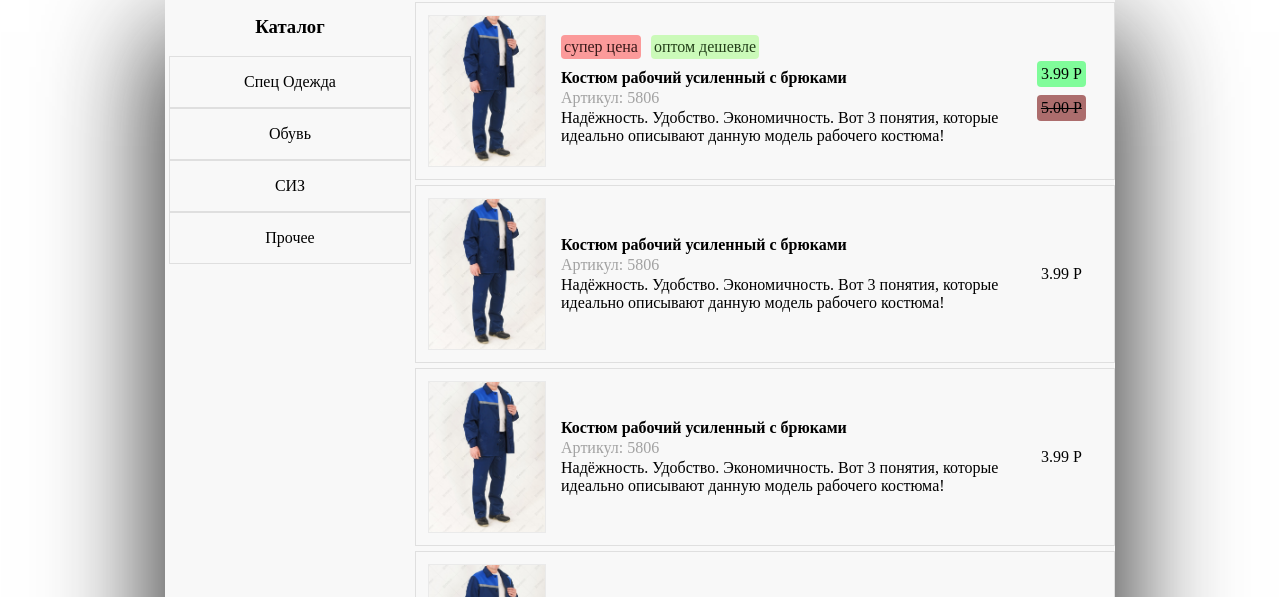
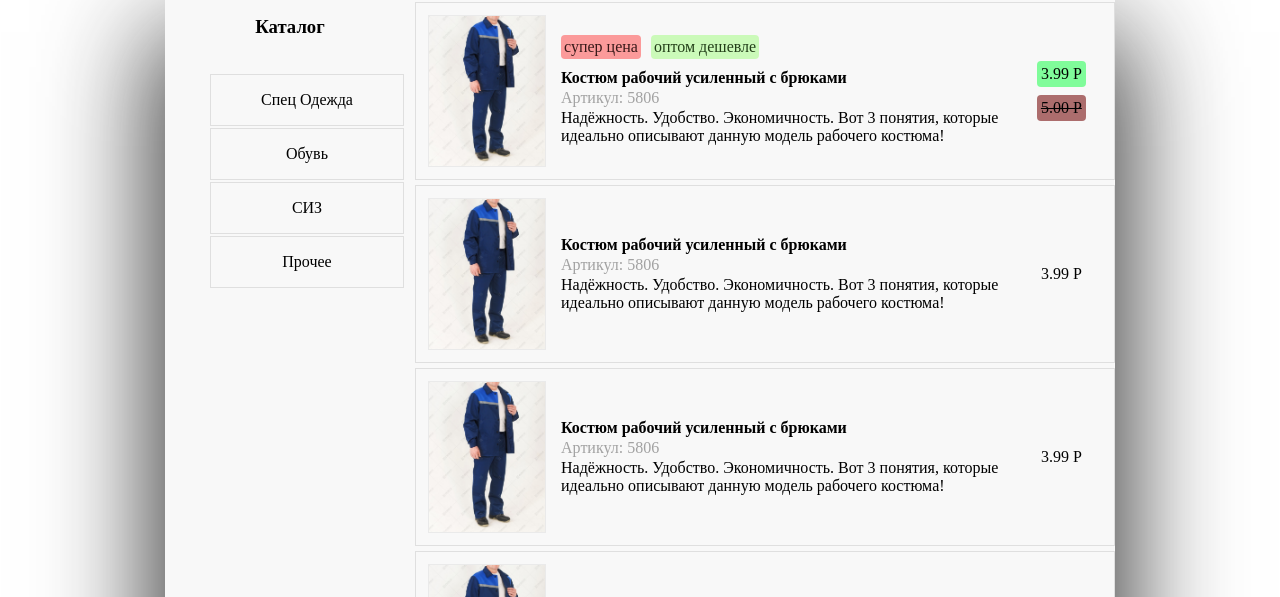
Before and after one commit to NiRGEsFY/SpecProfStyle, a plain HTML site: page Source/Page/catalog.html in a window 1280 px wide. Shown: the part 153-750 px from the top of the page. Drawn offline with Linux system fonts and the light colour scheme.

Commit message:
night fix

```diff
--- a/Source/CSS/catalog.css
+++ b/Source/CSS/catalog.css
@@ -21,6 +21,9 @@
 #catalogContext{
     width: 700px;
 }
+#categoryList{
+    width: 80%;
+}
 .category{
     width: 96%;
     height: 50px;
@@ -28,6 +31,12 @@
     justify-content: center;
     align-items: center;
     border: 1px solid #dadadacb;
+    background-color: none;
+    margin: 2px 0px 2px 0px;
+}
+.category:hover{
+    background-color: #dadadacb;
+    transition: 0.4s;
 }
 .catalogItemImg{
     border: 1px solid #dadada7c;
--- a/Source/Page/catalog.html
+++ b/Source/Page/catalog.html
@@ -137,18 +137,20 @@
                             Каталог
                         </h3>
                     </div>
-                    <div class="category">
-                        Спец Одежда
-                    </div>
-                    <div class="category">
-                        Обувь
-                    </div>
-                    <div class="category">
-                        СИЗ
-                    </div>
-                    <div class="category">
-                        Прочее
-                    </div>
+                    <ul id="categoryList">
+                        <li class="category">
+                            Спец Одежда
+                        </li>
+                        <li class="category">
+                            Обувь
+                        </li>
+                        <li class="category">
+                            СИЗ
+                        </li>
+                        <li class="category">
+                            Прочее
+                        </li>
+                    </ul>
                 </div>
                 <div id="catalogContext">
                     <div class="catalogItem">
```
